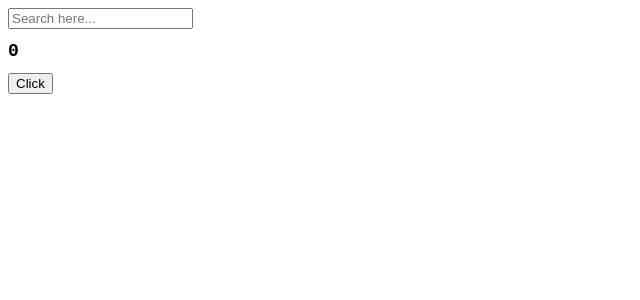
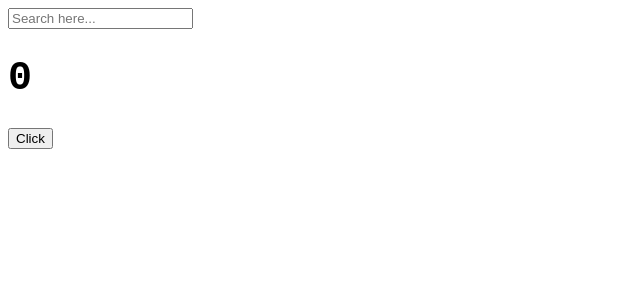
Before and after one commit to Jangmyun/ReactStudy, a React (Create React App) app in the folder react-study/: page / in a window 1280 px wide. Shown: the top 300 px of the page, without its empty margins (0-640 px from the left). Built offline with nearby package versions, Linux system fonts and the light colour scheme.

Commit message:
strict mode 해제

```diff
--- a/react-study/src/App.module.css
+++ b/react-study/src/App.module.css
@@ -1,4 +1,4 @@
 .title {
   font-family: "Courier New", Courier, monospace;
-  font-size: 18px;
+  font-size: 40px;
 }
--- a/react-study/src/index.js
+++ b/react-study/src/index.js
@@ -3,8 +3,4 @@ import ReactDOM from "react-dom/client";
 import App from "./App";
 
 const root = ReactDOM.createRoot(document.getElementById("root"));
-root.render(
-  <React.StrictMode>
-    <App />
-  </React.StrictMode>
-);
+root.render(<App />);
```
